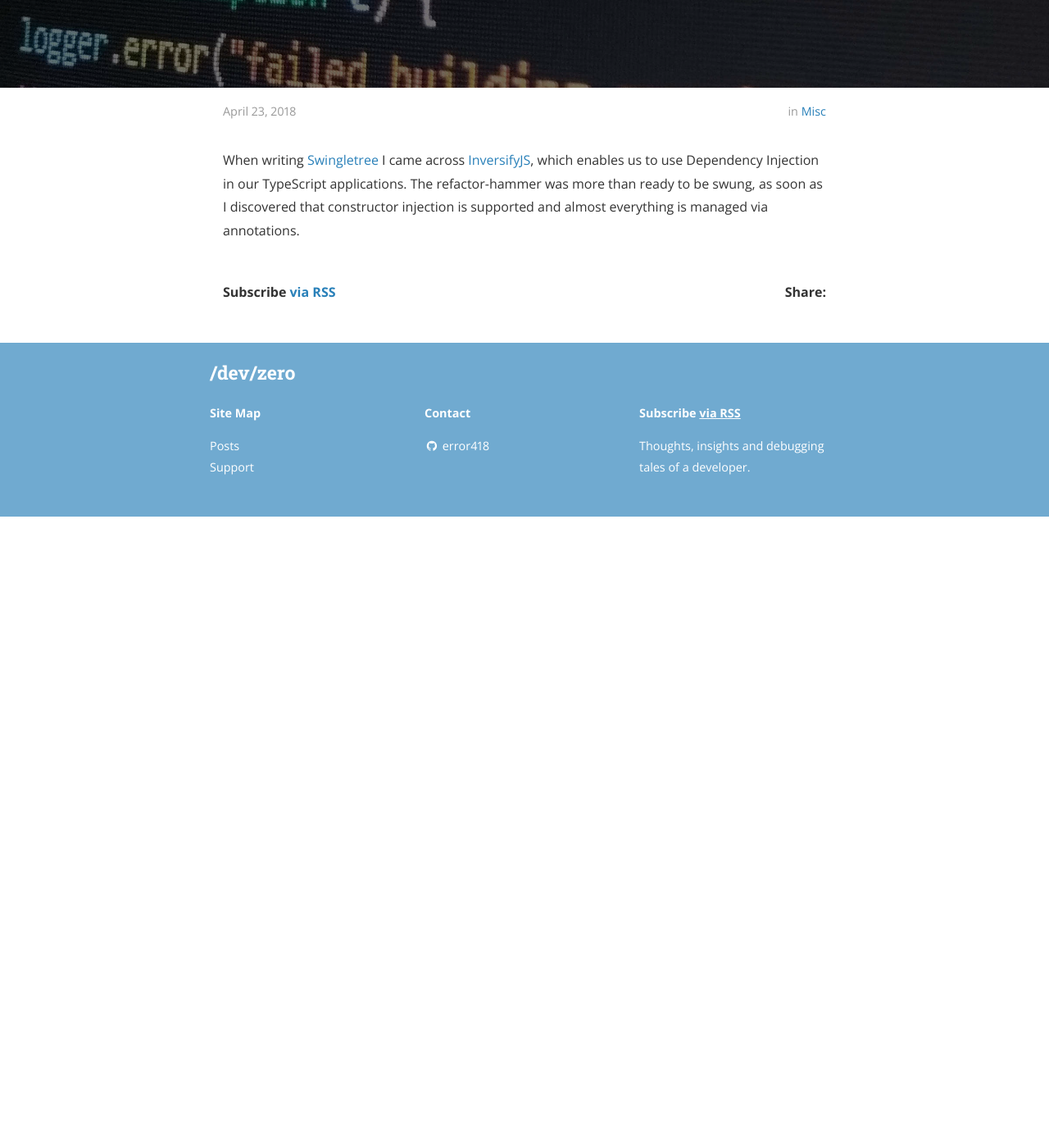
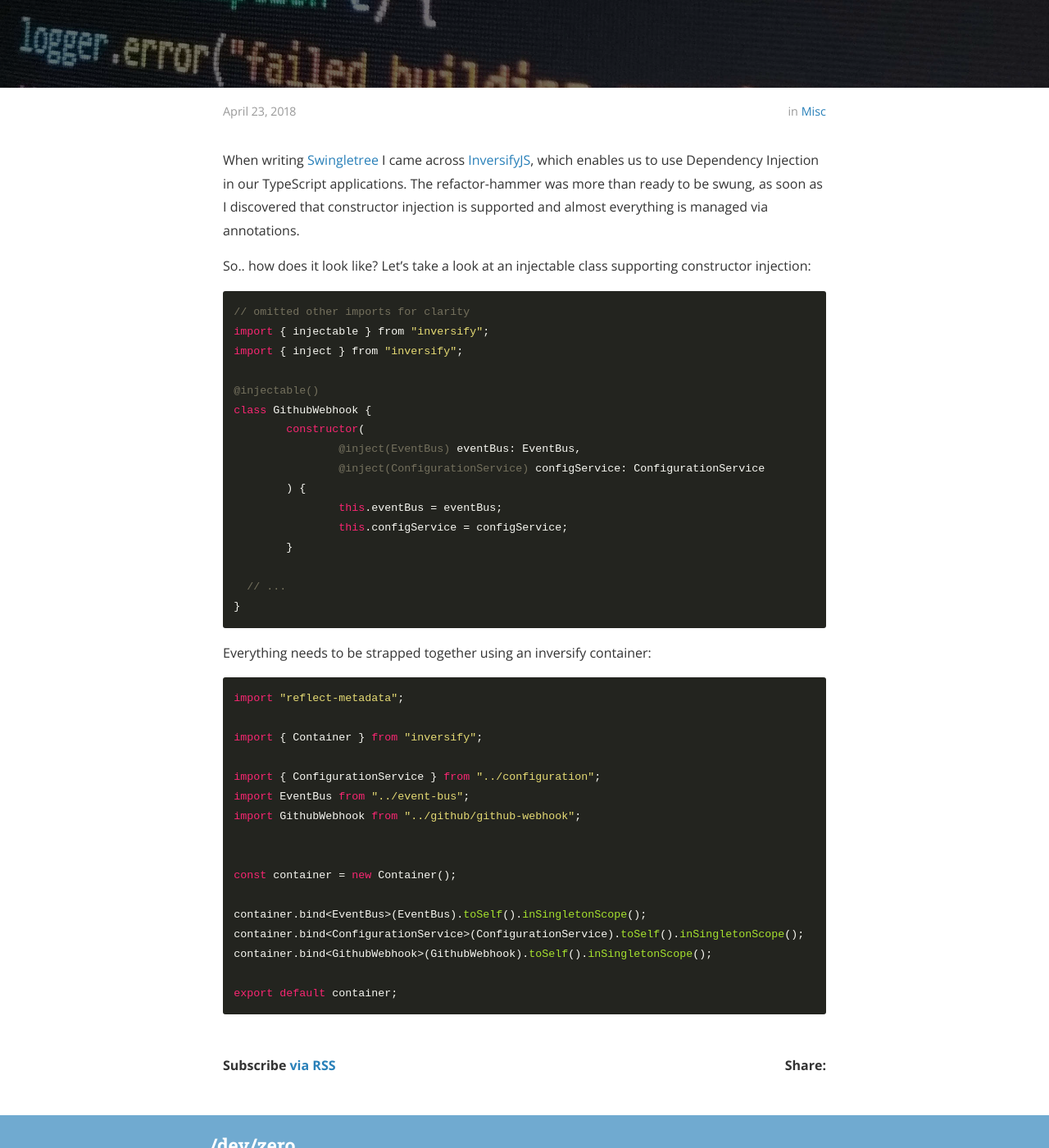
Before and after one commit to error418/error418.github.io, a Jekyll site: the page built from _posts/2018-04-23-inversion-of-control-in-typescript.md, in a window 1280 px wide and 1400 px high, scrolled down 396 px. Shown: the whole window at 82% size. Built offline with Jekyll 4.4.1, drawn with Linux system fonts in a browser that asks for light colours; nearby versions of some CDN libraries; before the commit the page ends 1026 px from its top, so only the background shows below that.

Commit message:
Update 2018-04-23-inversion-of-control-in-typescript.md

````diff
--- a/_posts/2018-04-23-inversion-of-control-in-typescript.md
+++ b/_posts/2018-04-23-inversion-of-control-in-typescript.md
@@ -10,6 +10,47 @@ cover:  "/assets/header-code.jpg"
 When writing [Swingletree](https://github.com/error418/swingletree) I came across [InversifyJS](inversify), which enables us
 to use Dependency Injection in our TypeScript applications. The refactor-hammer was more than ready to be swung, as soon as I discovered that constructor injection is supported and almost everything is managed via annotations.
 
+So.. how does it look like? Let's take a look at an injectable class supporting constructor injection:
+
+```typescript
+// omitted other imports for clarity
+import { injectable } from "inversify";
+import { inject } from "inversify";
+
+@injectable()
+class GithubWebhook {
+	constructor(
+		@inject(EventBus) eventBus: EventBus,
+		@inject(ConfigurationService) configService: ConfigurationService
+	) {
+		this.eventBus = eventBus;
+		this.configService = configService;
+	}
+
+  // ...
+}
+```
+
+Everything needs to be strapped together using an inversify container:
+
+```typescript
+import "reflect-metadata";
+
+import { Container } from "inversify";
+
+import { ConfigurationService } from "../configuration";
+import EventBus from "../event-bus";
+import GithubWebhook from "../github/github-webhook";
+
+
+const container = new Container();
+
+container.bind<EventBus>(EventBus).toSelf().inSingletonScope();
+container.bind<ConfigurationService>(ConfigurationService).toSelf().inSingletonScope();
+container.bind<GithubWebhook>(GithubWebhook).toSelf().inSingletonScope();
+
+export default container;
+```
 
 
 [inversify]: http://inversify.io/
````
